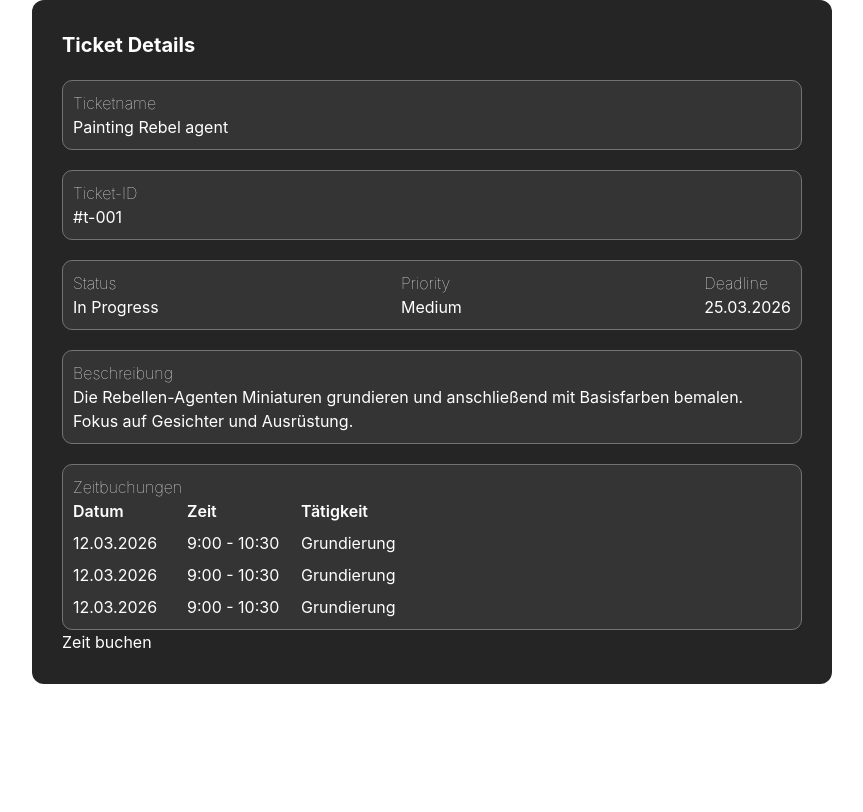
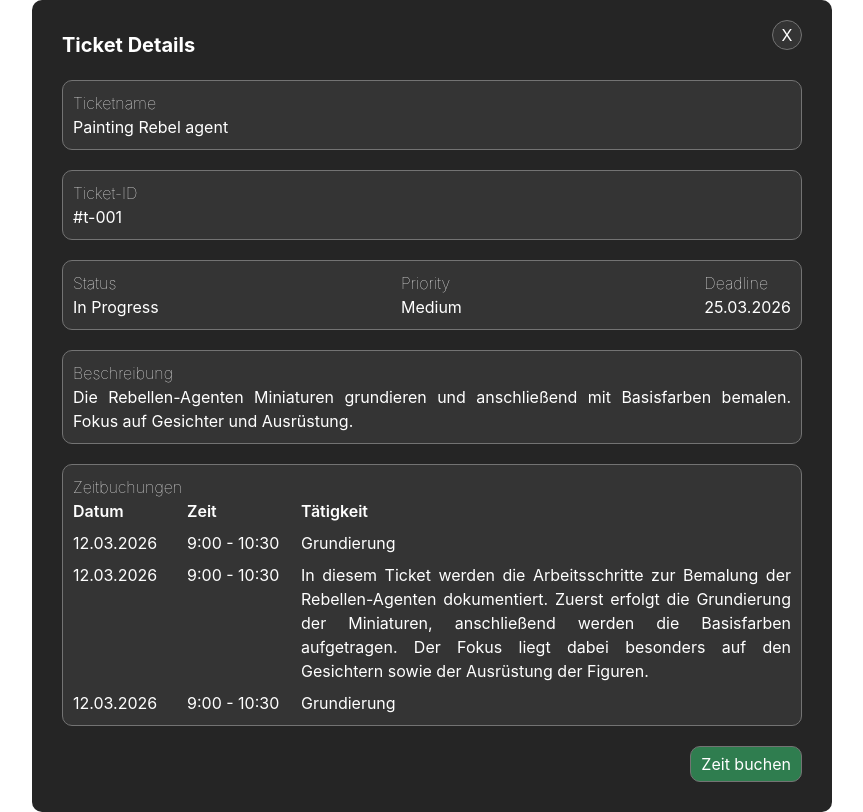
Before and after one commit to 0R91/react-ticketsystem, a Next.js app: page /test in a window 1280 px wide. Shown: the whole page, without its empty margins (208-1071 px from the left). Built offline with nearby package versions, Linux system fonts and the light colour scheme.

Commit message:
First draft ticket details design

```diff
--- a/app/ticket/components/ticketDetail.module.css
+++ b/app/ticket/components/ticketDetail.module.css
@@ -1,10 +1,11 @@
 .root {
   background-color: var(--background);
-  border-radius: 12px;
+  border-radius: 10px;
   display: flex;
   flex-direction: column;
   gap: 20px;
   padding: 30px;
+  position: relative;
   width: min(80%, 800px);
 }
 
@@ -47,6 +48,10 @@
   font-weight: 100;
 }
 
+.descriptionText p:last-child {
+  text-align: justify;
+}
+
 .meta,
 .description {
   display: flex;
@@ -63,3 +68,46 @@
 .gridHeader {
   font-weight: 600;
 }
+
+.gridDescription {
+  text-align: justify;
+}
+
+.timeEntryButtonContainer {
+  display: flex;
+  justify-content: end;
+}
+
+.timeEntryButton {
+  background-color: #2f7d4f;
+  border: 1px solid #737373;
+  cursor: pointer;
+  border-radius: 10px;
+  padding: 5px 10px;
+  transition: background-color 0.2s ease;
+}
+
+.timeEntryButton:hover {
+  background-color: #3a8f5d;
+}
+
+.closeButton {
+  align-items: center;
+  background-color: var(--main);
+  border: 1px solid #737373;
+  border-radius: 50%;
+  cursor: pointer;
+  display: flex;
+  height: 30px;
+  justify-content: center;
+  padding: 5px;
+  position: absolute;
+  right: 30px;
+  top: 20px;
+  transition: background-color 0.2s ease;
+  width: 30px;
+}
+
+.closeButton:hover {
+  background-color: #434343;
+}
--- a/app/ticket/components/ticketDetail.tsx
+++ b/app/ticket/components/ticketDetail.tsx
@@ -57,22 +57,28 @@ function TicketDetail() {
 
             <p>12.03.2026</p>
             <p>9:00 - 10:30</p>
-            <p>Grundierung</p>
+            <p className={styles.gridDescription}>Grundierung</p>
 
             <p>12.03.2026</p>
             <p>9:00 - 10:30</p>
-            <p>Grundierung</p>
+            <p className={styles.gridDescription}>
+              In diesem Ticket werden die Arbeitsschritte zur Bemalung der
+              Rebellen-Agenten dokumentiert. Zuerst erfolgt die Grundierung der
+              Miniaturen, anschließend werden die Basisfarben aufgetragen. Der
+              Fokus liegt dabei besonders auf den Gesichtern sowie der
+              Ausrüstung der Figuren.
+            </p>
 
             <p>12.03.2026</p>
             <p>9:00 - 10:30</p>
-            <p>Grundierung</p>
+            <p className={styles.gridDescription}>Grundierung</p>
           </div>
         </div>
-
-        <div className={styles.timeForm}>
-          <button>Zeit buchen</button>
-        </div>
       </div>
+      <div className={styles.timeEntryButtonContainer}>
+        <button className={styles.timeEntryButton}>Zeit buchen</button>
+      </div>
+      <button className={styles.closeButton}>X</button>
     </div>
   )
 }
```
Also changed, not shown: 1 other file (tests, documents, lock files or other folders).
